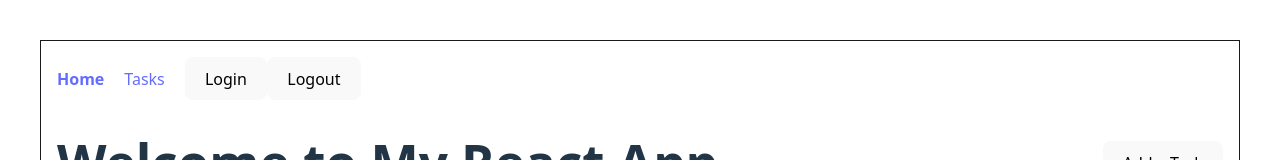
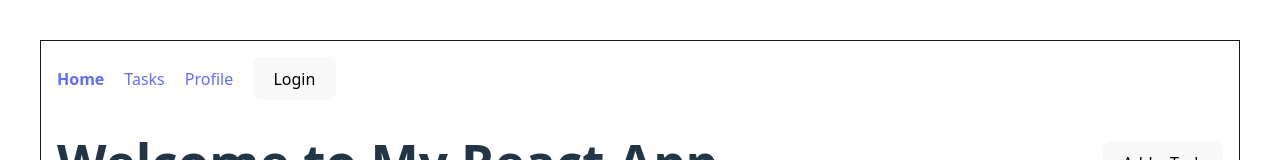
Before and after one commit to Qjr2023/cs5610, a React (Vite) app in the folder week11/week9/my-react-app/: page / in a window 1280 px wide. Shown: the top 160 px of the page. Built offline with nearby package versions, Linux system fonts and the light colour scheme; no server answers.

Commit message:
Add authentication features: implement AuthenticationButton, Profile, and ProtectedRoute components

```diff
--- a/week11/week9/my-react-app/src/App.jsx
+++ b/week11/week9/my-react-app/src/App.jsx
@@ -8,6 +8,9 @@ import { Routes, Route } from 'react-router-dom';
 import { Link } from 'react-router-dom';
 import LoginButton from "./components/LoginButton";
 import LogoutButton from "./components/LogoutButton";
+import AuthenticationButton from "./components/AuthenticationButton";
+import Profile from "./components/Profile";
+import ProtectedRoute from "./components/ProtectedRoute";
 
 export default function App() {
   const appName = "My React App";
@@ -22,8 +25,10 @@ export default function App() {
       <nav>
         <NavLink to="/">Home</NavLink>
         <NavLink to="/tasks">Tasks</NavLink>
-        <LoginButton />
-        <LogoutButton />
+        <NavLink to="/profile">Profile</NavLink>
+        <AuthenticationButton />
+        {/* <LoginButton />
+        <LogoutButton /> */}
       </nav>
       <Routes>
         <Route
@@ -43,6 +48,10 @@ export default function App() {
         <Route path="tasks" element={<TasksList/>}>
           <Route path=":taskId" element={<TaskDetail />} />
         </Route>
+        <Route
+          path="/profile"
+          element={<ProtectedRoute component={Profile} />}
+        />
         <Route path="*" element={<h1>This page doesn't exist.</h1>} />
       </Routes>
 
--- a/week11/week9/my-react-app/src/components/AddTask.jsx
+++ b/week11/week9/my-react-app/src/components/AddTask.jsx
@@ -1,5 +1,5 @@
 import React, {  useState } from 'react'
-import { useNavigate } from "react-router";
+import { useNavigate } from "react-router-dom";
 
 export default function AddTask() {
     const [title, setTitle] = useState("");
--- /dev/null
+++ b/week11/week9/my-react-app/src/components/AuthenticationButton.jsx
@@ -0,0 +1,14 @@
+import React from 'react'
+import { useAuth0 } from "@auth0/auth0-react";
+import LoginButton from "./LoginButton";
+import LogoutButton from "./LogoutButton";
+
+export default function AuthenticationButton() {
+    const { isAuthenticated, isLoading } = useAuth0();
+    if (isLoading) {
+        return <img src="https://cdn.auth0.com/blog/auth0-react-sample/assets/loading.svg" alt="Loading..." />;
+    }
+  return (
+    isAuthenticated ? <LogoutButton /> : <LoginButton />
+  )
+}
--- /dev/null
+++ b/week11/week9/my-react-app/src/components/Profile.jsx
@@ -0,0 +1,15 @@
+import React from 'react'
+import { useAuth0 } from "@auth0/auth0-react";
+
+export default function Profile() {
+    const { user } = useAuth0();
+    console.log(user)
+  return user && (
+    <div>
+        <h2>Profile</h2>
+        <p>Hello, {user.name}</p>
+        <p>{user.email}</p>
+        <img src={user.picture} alt={user.name} />
+    </div>
+  )
+}
--- /dev/null
+++ b/week11/week9/my-react-app/src/components/ProtectedRoute.jsx
@@ -0,0 +1,11 @@
+import { withAuthenticationRequired } from '@auth0/auth0-react'
+import React from 'react'
+
+
+export default function ProtectedRoute({component}) {
+
+  const ProtectedComponent = withAuthenticationRequired(component)
+
+
+  return <ProtectedComponent />;
+}
```
